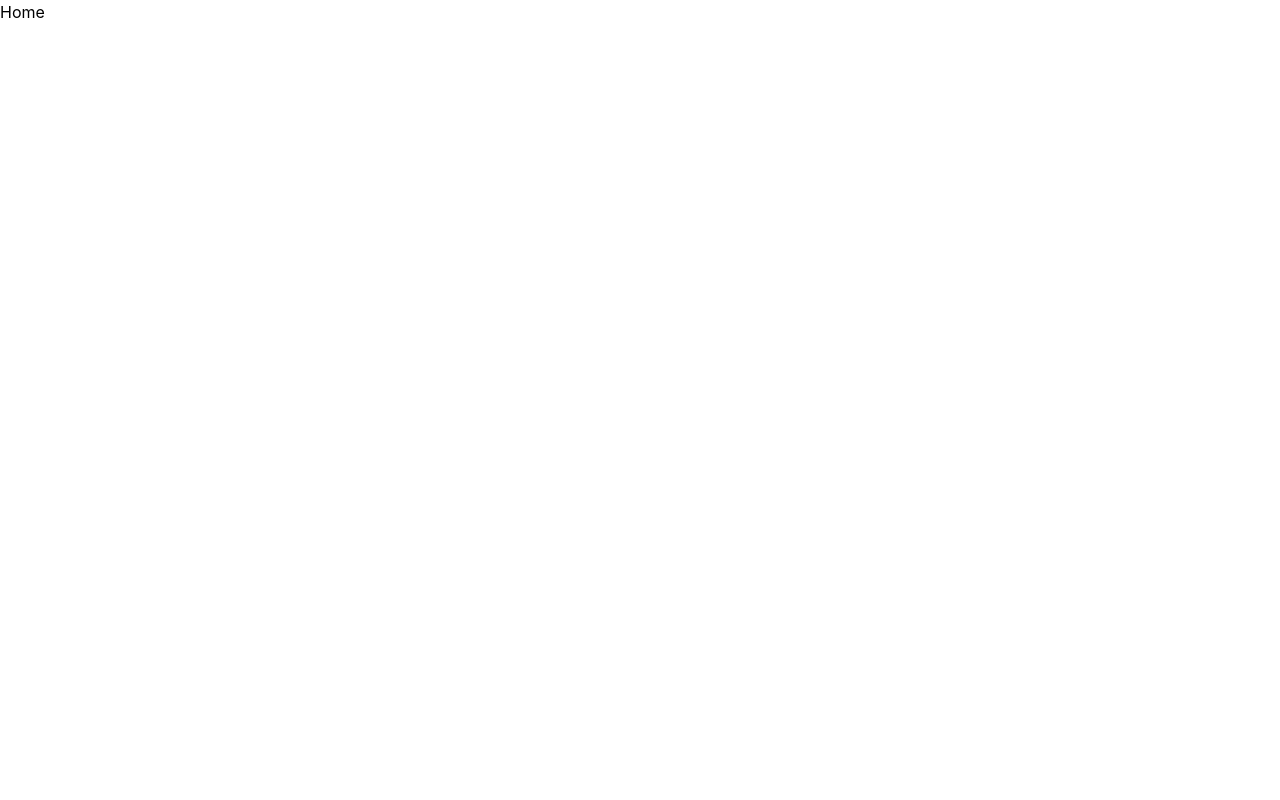
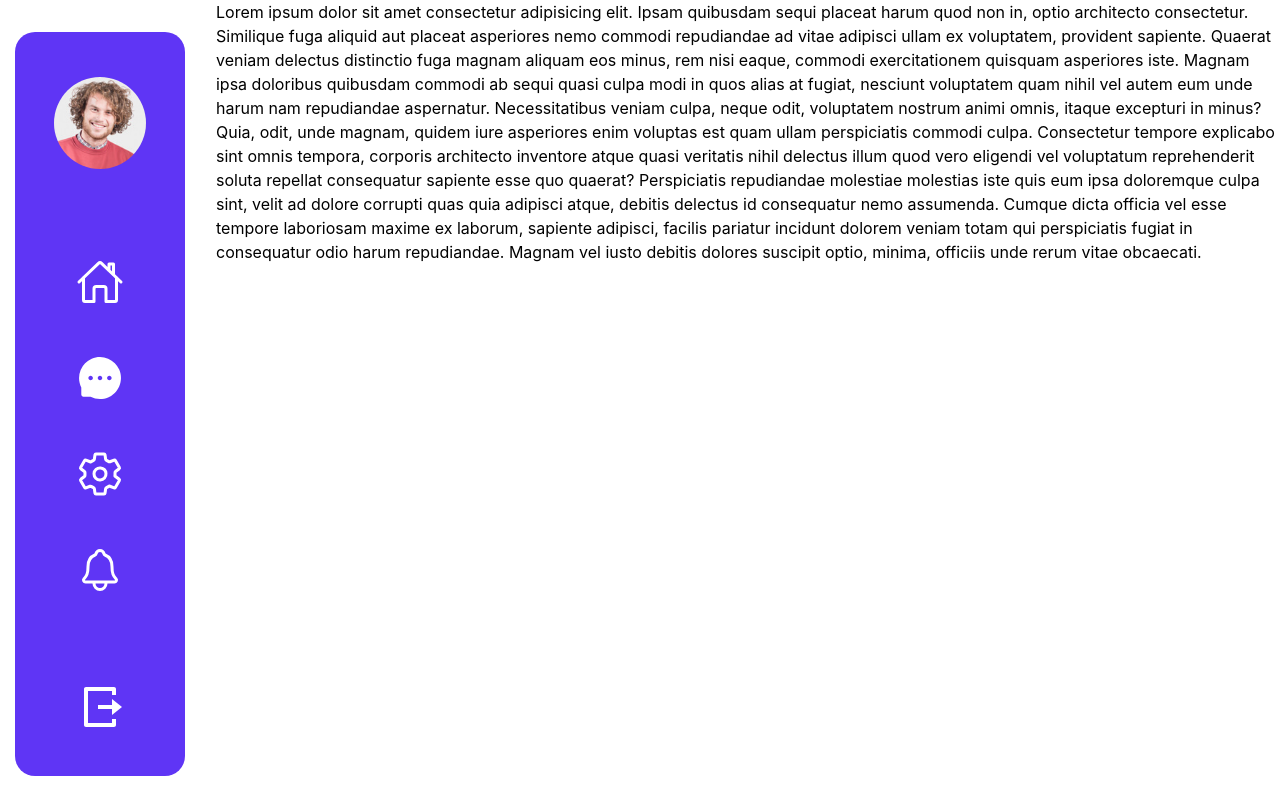
Before and after one commit to sajibkhandev/adda-chatapp, a React (Vite) app: page /home in a window 1280 px wide. Built offline with nearby package versions, Linux system fonts and the light colour scheme.

Commit message:
fead: add home page

```diff
--- a/src/App.jsx
+++ b/src/App.jsx
@@ -8,13 +8,24 @@ import {
 import Registration from './pages/Registration';
 import Login from './pages/Login';
 import Home from './pages/Home';
+import Message from './pages/Message';
+import Notification from './pages/Notification';
+import Setting from './pages/Setting';
+import RootLayout from './components/RootLayout';
 
 const router = createBrowserRouter(
   createRoutesFromElements(
     <>
-    <Route path="/" element={<Registration />}></Route>
+    <Route path="/registration" element={<Registration />}></Route>
     <Route path="/login" element={<Login />}></Route>
-    <Route path="/home" element={<Home />}></Route>
+
+    <Route path="/" element={<RootLayout />}>
+      <Route path="home" element={<Home />}></Route>
+      <Route path="message" element={<Message />}></Route>
+      <Route path="notification" element={<Notification />}></Route>
+      <Route path="setting" element={<Setting />}></Route>
+    </Route>
+
     </>
   )
 );
--- /dev/null
+++ b/src/components/RootLayout.jsx
@@ -0,0 +1,20 @@
+import React from 'react'
+import Sideber from './Sideber'
+import Grid from '@mui/material/Grid';
+import { Outlet } from 'react-router-dom';
+
+const RootLayout = () => {
+  return (
+      <Grid container spacing={2}>
+        <Grid size={2}>
+          <Sideber/>
+        </Grid>
+        <Grid size={10}>
+            <Outlet/>
+        </Grid>
+
+      </Grid>
+  )
+}
+
+export default RootLayout
--- /dev/null
+++ b/src/components/Sideber.jsx
@@ -0,0 +1,34 @@
+import React from 'react'
+import { IoHomeOutline, IoNotificationsOutline, IoSettingsOutline } from "react-icons/io5";
+import { AiFillMessage } from "react-icons/ai";
+import { RiLogoutBoxRLine } from "react-icons/ri";
+import Profile from '../assets/profile.jpg'
+import Image from './Image'
+
+
+
+
+const Sideber = () => {
+  return (
+    <div className='flex flex-col justify-around items-center w-[85%] mx-auto h-[93vh] bg-[#5F35F5] rounded-[20px] mt-8'>
+
+
+      <div className='w-23 h-23 rounded-full'>
+        <Image className='rounded-full' src={Profile}/>
+      </div>
+      <div className='flex flex-col gap-y-12'>
+        <IoHomeOutline className='text-5xl text-white' />
+        <AiFillMessage className='text-5xl text-white' />
+        <IoSettingsOutline className='text-5xl text-white' />
+        <IoNotificationsOutline className='text-5xl text-white' />
+      </div>
+        <RiLogoutBoxRLine className='text-5xl text-white' />
+
+
+
+
+    </div>
+  )
+}
+
+export default Sideber
--- a/src/pages/Home.jsx
+++ b/src/pages/Home.jsx
@@ -1,8 +1,11 @@
 import React from 'react'
+
 
 const Home = () => {
   return (
-    <div>Home</div>
+    <h1>Lorem ipsum dolor sit amet consectetur adipisicing elit. Ipsam quibusdam sequi placeat harum quod non in, optio architecto consectetur. Similique fuga aliquid aut placeat asperiores nemo commodi repudiandae ad vitae adipisci ullam ex voluptatem, provident sapiente. Quaerat veniam delectus distinctio fuga magnam aliquam eos minus, rem nisi eaque, commodi exercitationem quisquam asperiores iste. Magnam ipsa doloribus quibusdam commodi ab sequi quasi culpa modi in quos alias at fugiat, nesciunt voluptatem quam nihil vel autem eum unde harum nam repudiandae aspernatur. Necessitatibus veniam culpa, neque odit, voluptatem nostrum animi omnis, itaque excepturi in minus? Quia, odit, unde magnam, quidem iure asperiores enim voluptas est quam ullam perspiciatis commodi culpa. Consectetur tempore explicabo sint omnis tempora, corporis architecto inventore atque quasi veritatis nihil delectus illum quod vero eligendi vel voluptatum reprehenderit soluta repellat consequatur sapiente esse quo quaerat? Perspiciatis repudiandae molestiae molestias iste quis eum ipsa doloremque culpa sint, velit ad dolore corrupti quas quia adipisci atque, debitis delectus id consequatur nemo assumenda. Cumque dicta officia vel esse tempore laboriosam maxime ex laborum, sapiente adipisci, facilis pariatur incidunt dolorem veniam totam qui perspiciatis fugiat in consequatur odio harum repudiandae. Magnam vel iusto debitis dolores suscipit optio, minima, officiis unde rerum vitae obcaecati.</h1>
+
+
   )
 }
 
--- /dev/null
+++ b/src/pages/Message.jsx
@@ -0,0 +1,9 @@
+import React from 'react'
+
+const Message = () => {
+  return (
+    <div>Message</div>
+  )
+}
+
+export default Message
--- /dev/null
+++ b/src/pages/Notification.jsx
@@ -0,0 +1,9 @@
+import React from 'react'
+
+const Notification = () => {
+  return (
+    <div>Notification</div>
+  )
+}
+
+export default Notification
--- /dev/null
+++ b/src/pages/Setting.jsx
@@ -0,0 +1,9 @@
+import React from 'react'
+
+const Setting = () => {
+  return (
+    <div>Setting</div>
+  )
+}
+
+export default Setting
```
Also changed, not shown: src/assets/profile.jpg (added).
